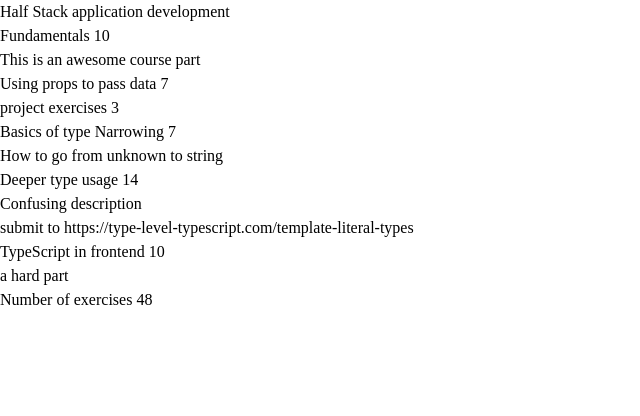
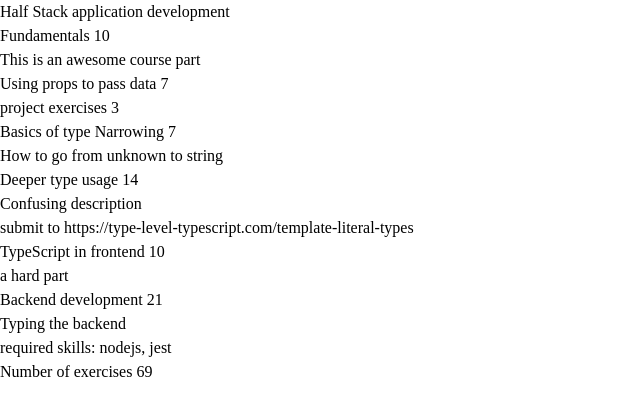
Before and after one commit to s-gas/fs-typescript, a React (Vite) app in the folder course/: page / in a window 1280 px wide. Shown: the top 416 px of the page, without its empty margins (0-640 px from the left). Built offline with nearby package versions, Linux system fonts and the light colour scheme.

Commit message:
Handle special course type

```diff
--- a/course/src/App.tsx
+++ b/course/src/App.tsx
@@ -37,6 +37,13 @@ function App() {
       description: "a hard part",
       kind: "basic",
     },
+    {
+      name: "Backend development",
+      exerciseCount: 21,
+      description: "Typing the backend",
+      requirements: ["nodejs", "jest"],
+      kind: "special"
+    }
   ];
 
   const totalExercises = courseParts.reduce((tot, cur) => tot + cur.exerciseCount, 0);
--- a/course/src/components/Part.tsx
+++ b/course/src/components/Part.tsx
@@ -1,4 +1,5 @@
 import type { CoursePart } from "../types/course";
+import { assertNever } from "../utils/assertNever";
 
 interface PartProps {
   part: CoursePart;
@@ -28,6 +29,23 @@ const Part = ({ part }: PartProps) => {
           <p>submit to <a className="underline underline-offset-4"href={part.backgroundMaterial}>{part.backgroundMaterial}</a></p>
         </div>
       );
+    case "special":
+      return (
+        <div className="flex flex-col">
+          <p className="text-xl font-bold">{part.name} {part.exerciseCount}</p>
+          <p className="italic">{part.description}</p>
+          <p>required skills: {part.requirements.map((requirement, i) => {
+            if (i === part.requirements.length - 1) {
+              return <span key={i}>{requirement}</span>
+            } else {
+              return <span key={i}>{requirement}, </span>
+            }
+          })}</p>
+        </div>
+      )
+    default:
+      assertNever(part);
+      return null;
   }
 }
 
--- /dev/null
+++ b/course/src/utils/assertNever.ts
@@ -0,0 +1,3 @@
+export const assertNever = (value: never) => {
+  throw new Error(`Unhandled discriminated union number ${JSON.stringify(value)}`)
+}
```
Also changed, not shown: course/src/types/course.ts (+6 -1 lines).
